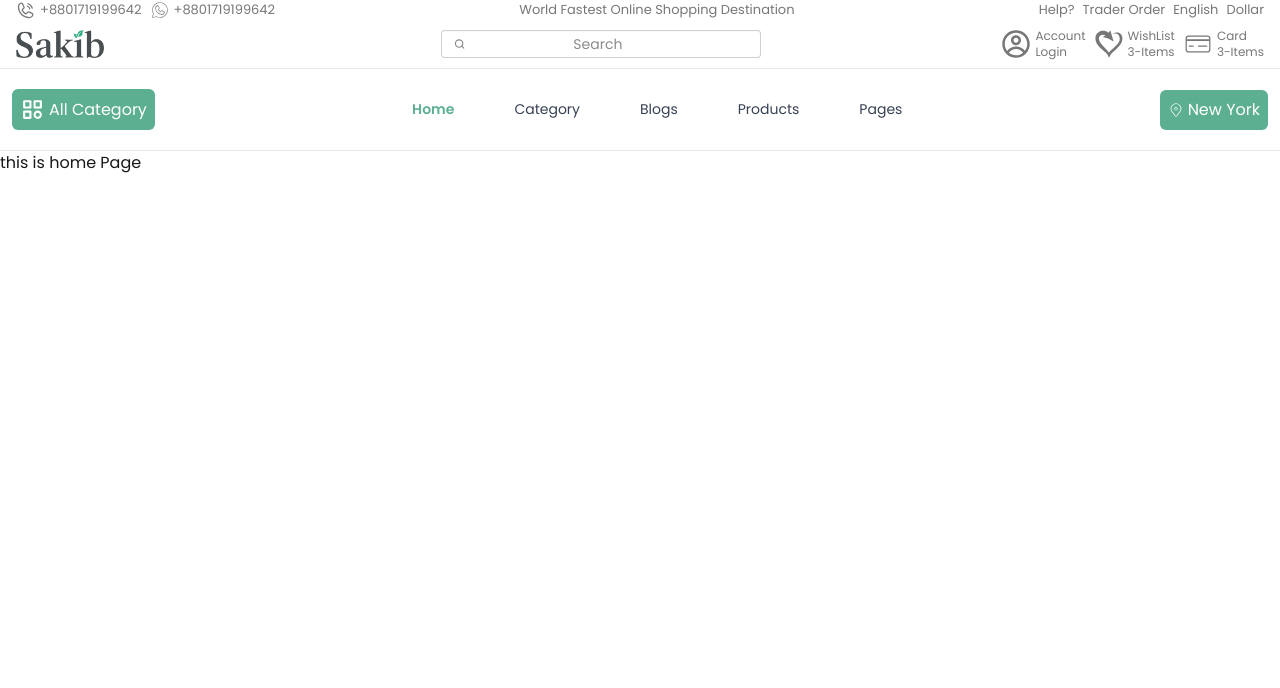
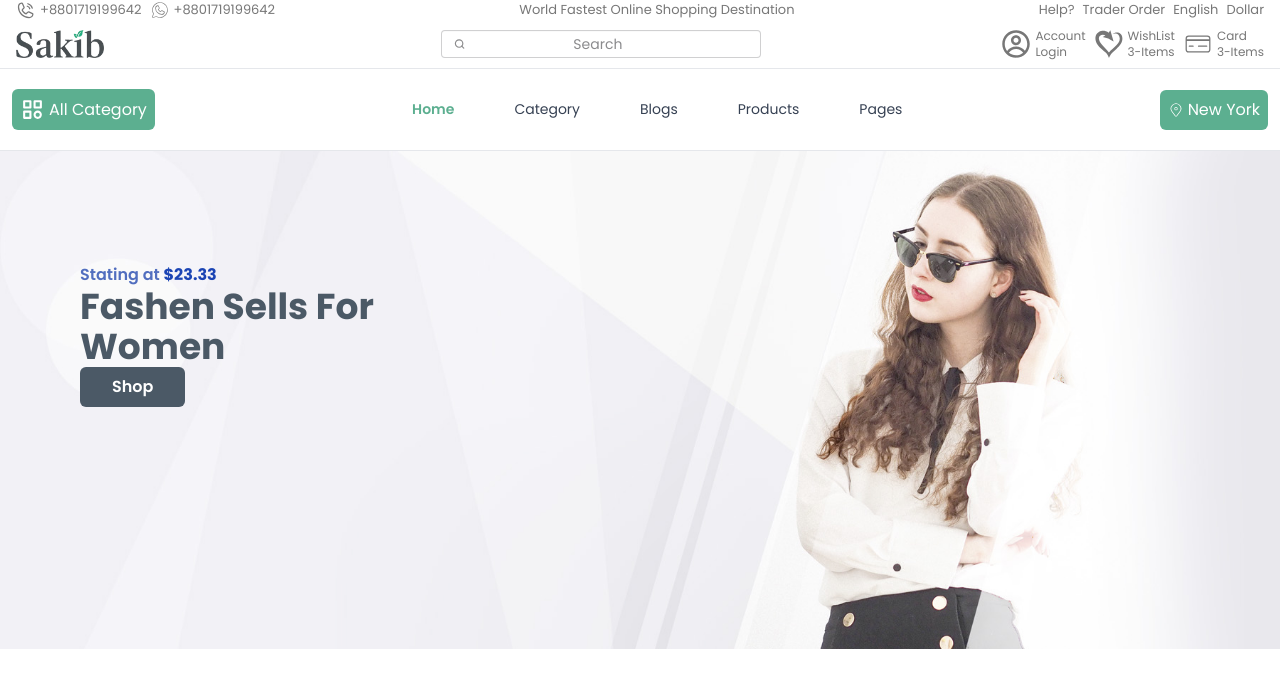
Before and after one commit to Marufsheikh404/Ecommerce-site, a React (Vite) app: page / in a window 1280 px wide. Shown: the top 688 px of the page. Built offline with nearby package versions, Linux system fonts and the light colour scheme.

Commit message:
silder added

```diff
--- a/package.json
+++ b/package.json
@@ -14,7 +14,9 @@
     "react": "^19.2.0",
     "react-dom": "^19.2.0",
     "react-icons": "^5.5.0",
+    "react-responsive-carousel": "^3.2.23",
     "react-router": "^7.9.5",
+    "swiper": "^12.0.3",
     "tailwindcss": "^4.1.17"
   },
   "devDependencies": {
--- a/src/Pages/Home/Home.jsx
+++ b/src/Pages/Home/Home.jsx
@@ -1,9 +1,11 @@
 import React from 'react';
+import Hero from './HomeComponents/Hero';
+
 
 const Home = () => {
     return (
         <div>
-            this is home Page
+            <Hero></Hero>
         </div>
     );
 };
--- /dev/null
+++ b/src/Pages/Home/HomeComponents/Hero.jsx
@@ -0,0 +1,45 @@
+
+import { Swiper, SwiperSlide } from 'swiper/react';
+import 'swiper/css';
+import 'swiper/css/autoplay';
+import { Autoplay } from 'swiper/modules';
+import image from '../../../assets/image/HERO-COVER.jpg'
+const Hero = () => {
+    return (
+        <div>
+            <Swiper
+            modules={[Autoplay]}
+            autoplay={{
+                delay: 3000,      // 3 sec
+                disableOnInteraction: false,
+            }}
+            loop={true}
+            speed={1000}         // smooth transition speed
+            slidesPerView={1}
+            >
+                <SwiperSlide>
+                    <div className='relative'>
+                        <img src={image} alt="slide1" />
+                        <div className='absolute top-28 left-20'>
+                            <p className='text-[#516EBF] font-semibold'>Stating at <span className='text-[#1b44b4] font-bold'>$23.33</span></p>
+                            <h1 className='text-4xl font-bold text-[#4B5966]'>Fashen Sells For <br /> Women</h1>
+                            <button className='px-8 py-2 rounded-md font-semibold hover:bg-[#1e3850] transition-all duration-300 bg-[#4B5966] text-white'>Shop</button>
+                        </div>
+                    </div>
+                </SwiperSlide>
+                <SwiperSlide>
+                    <div className='relative'>
+                        <img src={image} alt="slide1" />
+                        <div className='absolute top-28 left-20'>
+                            <p className='text-[#516EBF] font-semibold'>Stating at <span className='text-[#1b44b4] font-bold'>$23.33</span></p>
+                            <h1 className='text-4xl font-bold text-[#4B5966]'>Fashen Sells For <br /> Women</h1>
+                            <button className='px-8 py-2 rounded-md font-semibold hover:bg-[#1e3850] transition-all duration-300 bg-[#4B5966] text-white'>Shop</button>
+                        </div>
+                    </div>
+                </SwiperSlide>
+            </Swiper>
+        </div>
+    );
+};
+
+export default Hero;
```
Also changed, not shown: 1 other file (tests, documents, lock files or other folders).
